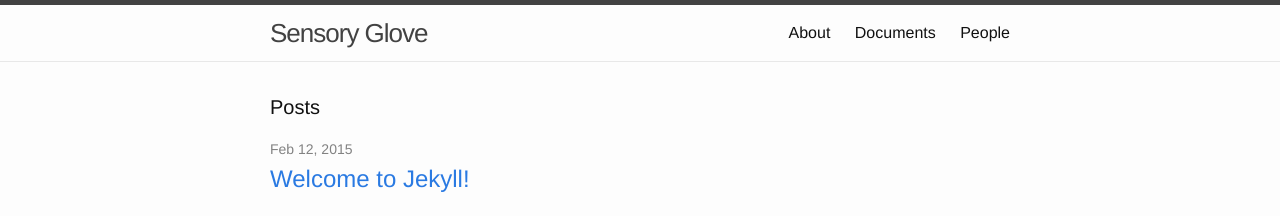
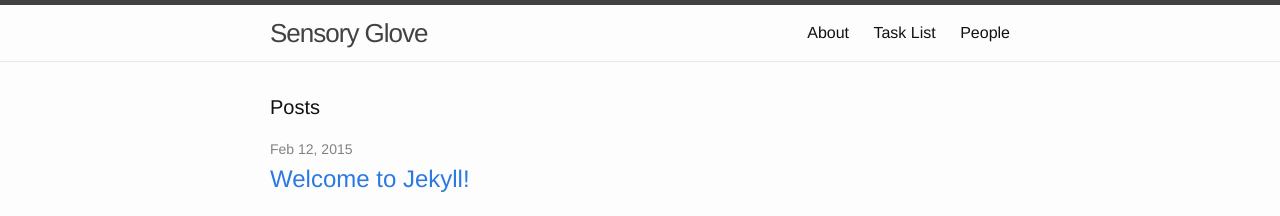
Before and after one commit to sensoryglove/sensoryglove.github.io, a Jekyll site: the page built from index.html, in a window 1280 px wide. Shown: the top 216 px of the page. Built offline with Jekyll 4.4.1, drawn with Linux system fonts in a browser that asks for light colours.

Commit message:
Changed documents to task list

```diff
--- a/documents.md
+++ b/documents.md
@@ -1,6 +1,6 @@
 ---
 layout: page
-title: Documents
-permalink: /documents/
+title: Task List
+permalink: /tasklist/
 ---
 {% include tasks.html %}
```
